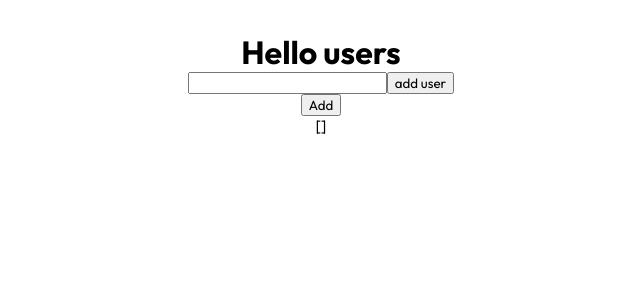
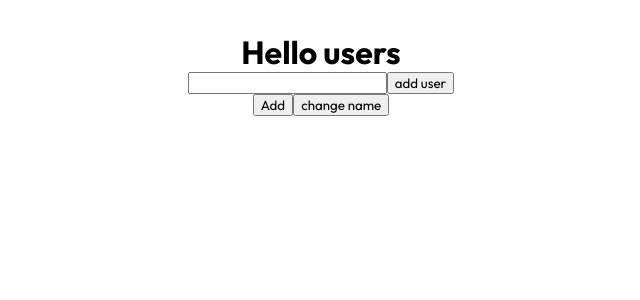
Before and after one commit to BrownEdgar/React-unknown, a React (Vite) app: page / in a window 1280 px wide. Shown: the top 300 px of the page, without its empty margins (319-959 px from the left). Built offline with nearby package versions, Linux system fonts and the light colour scheme; no server answers.

Commit message:
added myaction example

```diff
--- a/src/App.jsx
+++ b/src/App.jsx
@@ -4,6 +4,7 @@ import { addUser } from './app/features/test/testSlice'
 import { addTodos, getAsyncTodos } from './app/features/todos/todosSlice'
 
 import './App.css'
+import { my_action } from './app/features/users/usersSlice';
 
 function App() {
 
@@ -17,12 +18,16 @@ function App() {
 		}
 		dispatch(addUser(user))
 	}
-	const addTodo = () =>{
+	const addTodo = () => {
 		dispatch(addTodos({
-			id:1,
-			name:'Jhon'
+			id: 1,
+			name: 'Jhon'
 		},
 		))
+	}
+
+	const changeName = () => {
+		dispatch(my_action({ username: "Lilith" , todoError: "Lorem, ipsum dolor."}))
 	}
 
 	useEffect(() => {
@@ -34,18 +39,16 @@ function App() {
 		<>
 			<div>
 				<h1>Hello users</h1>
-					<form onSubmit={handleSubmit}>
-					<input type="text" name="username"/>
+				<form onSubmit={handleSubmit}>
+					<input type="text" name="username" />
 					<input type="submit" value='add user' />
-					</form>
+				</form>
 
-						<>
-						<button onClick={addTodo}>Add</button>
-							<pre>
-								{JSON.stringify(users.data, null, 1)}
-							</pre>
-						</>
+				<>
+					<button onClick={addTodo}>Add</button>
 
+				</>
+				<button onClick={changeName}>change name</button>
 
 			</div>
 		</>
--- a/src/app/features/todos/todosSlice.js
+++ b/src/app/features/todos/todosSlice.js
@@ -1,5 +1,6 @@
 import { createSlice, createAsyncThunk } from "@reduxjs/toolkit"
 import axios from 'axios'
+import { my_action } from "../users/usersSlice"
 const initialTodosValue = {
 	data: [],
 	status: 'idle',
@@ -11,6 +12,8 @@ export const getAsyncTodos = createAsyncThunk('todos/getAsyncTodos', async (url)
 	return response.data;
 
 })
+
+
 
 const todosSlice = createSlice({
 	name: 'todos',
@@ -57,6 +60,10 @@ const todosSlice = createSlice({
 		[getAsyncTodos.rejected]: (state) => {
 			state.status = 'failure'
 		},
+		[my_action]: (state, { payload }) => {
+
+			state.error = payload.todoError
+		},
 
 	}
 })
--- a/src/app/features/users/usersSlice.js
+++ b/src/app/features/users/usersSlice.js
@@ -1,8 +1,13 @@
-import { createSlice } from "@reduxjs/toolkit"
+import { createSlice, createAction } from "@reduxjs/toolkit"
+
+
+
+export const my_action = createAction("another/my_action")
+
 
 const initialUsersValue = [
 	{
-		id:1,
+		id: 1,
 		name: "Jhon"
 	}
 ]
@@ -12,7 +17,7 @@ const usersSlice = createSlice({
 	name: 'users',
 	initialState: initialUsersValue,
 	reducers: {
-		addUser:(state,action) => {
+		addUser: (state, action) => {
 			console.log('state:', state);
 			console.log('action:', action);
 			state.push(action.payload);
@@ -20,6 +25,12 @@ const usersSlice = createSlice({
 		deleteUser: (state, { payload }) => {
 			state.filter(user => user.id !== payload.id)
 		}
+	},
+	extraReducers: (builder) => {
+		builder.addCase(my_action, (state, {payload}) => {
+
+			state[0].name = payload.username
+		})
 	}
 })
 
```
